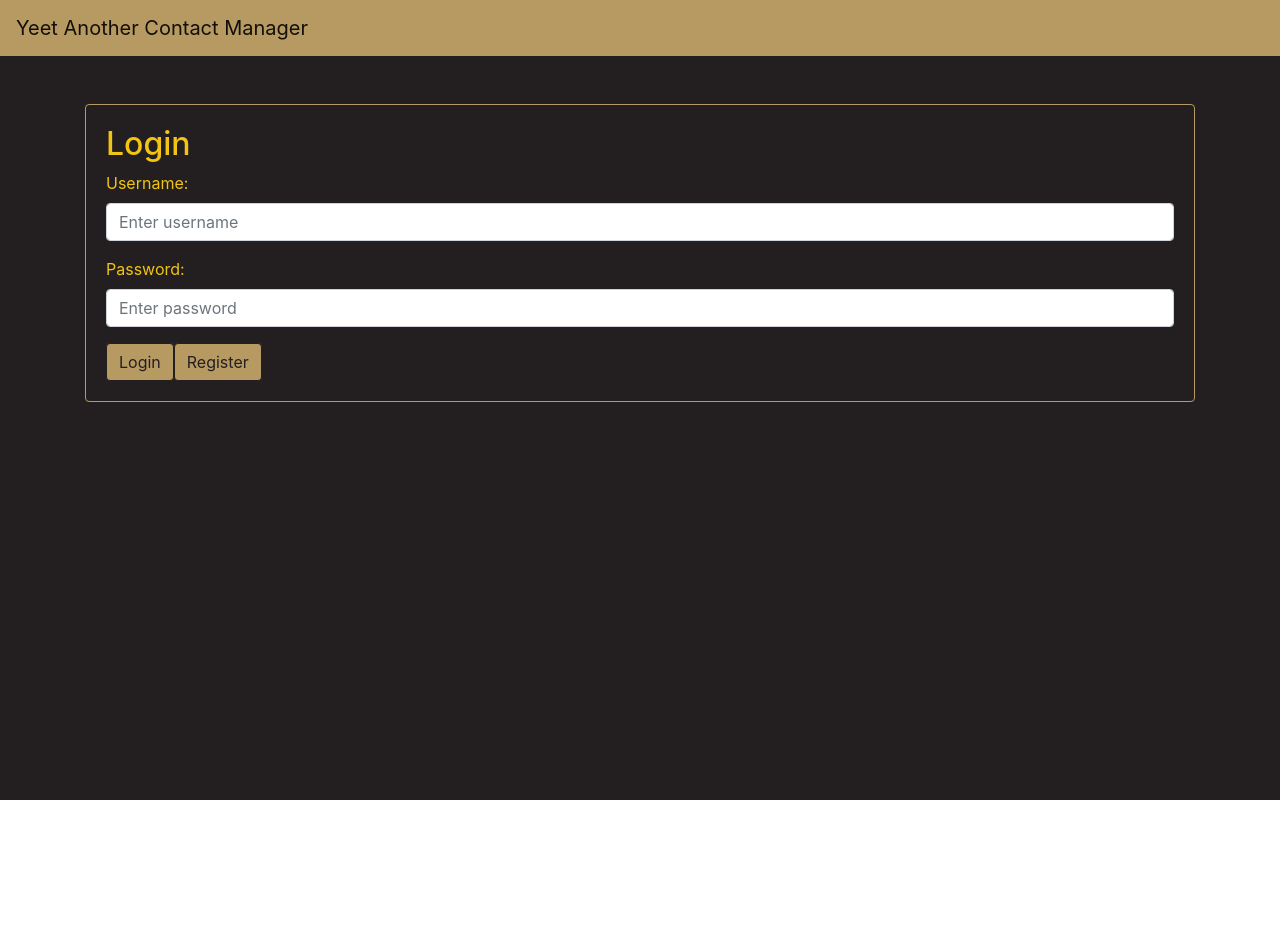
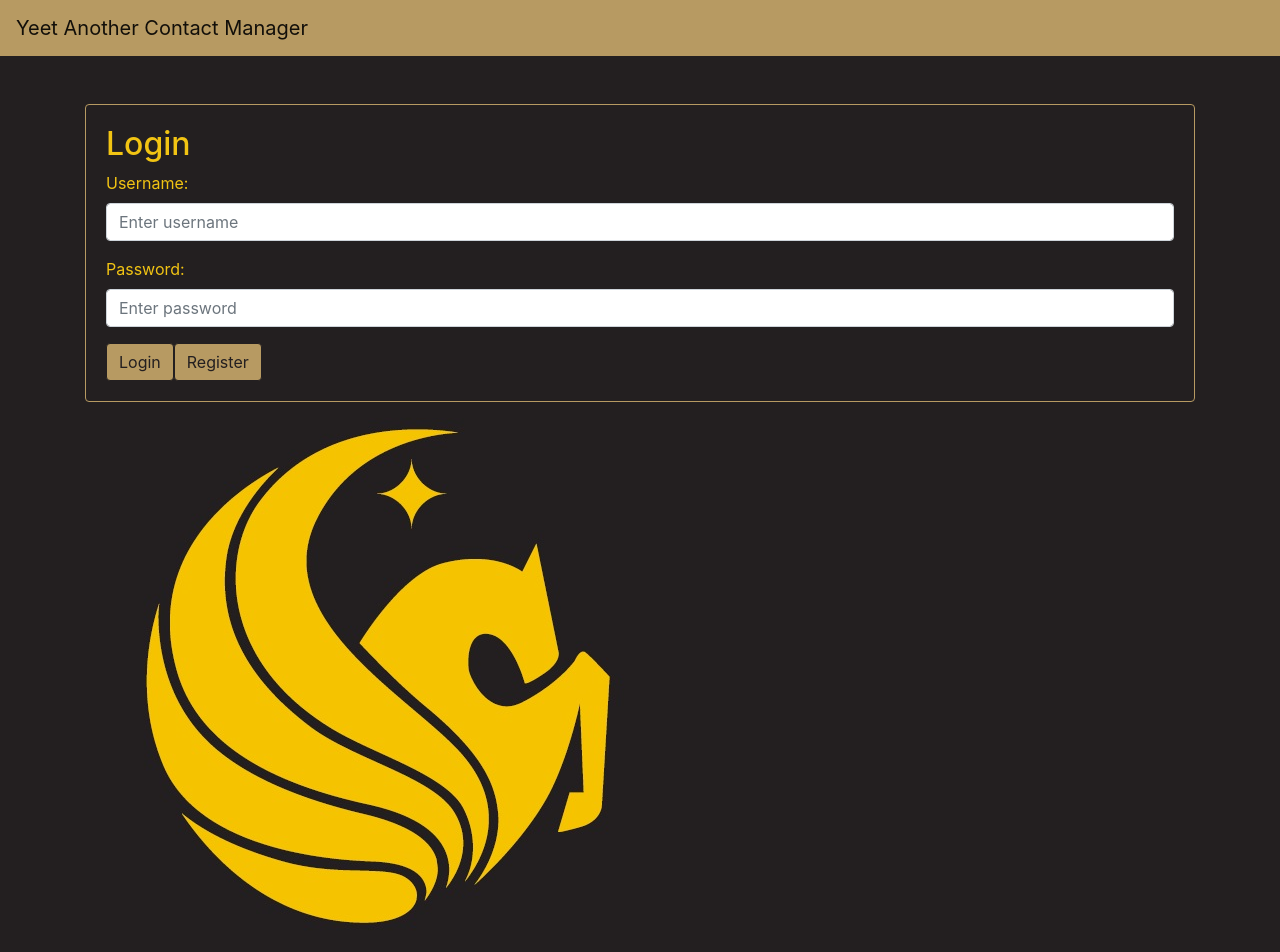
Before and after one commit to SauceMcFloss/ContactManager, a Vue app: page /#/ in a window 1280 px wide. Shown: the top 952 px of the page. Before the commit the page ends 800 px from the top, so only its background shows below. Built offline with nearby package versions, Linux system fonts and the light colour scheme.

Commit message:
Add files via upload

```diff
--- a/src/components/LoginForm.vue
+++ b/src/components/LoginForm.vue
@@ -22,6 +22,7 @@
             </b-form>
         </b-card>
     </b-container>
+	<img src="./UCF_Pegasus_Logo.jpg" alt="UCF Pegasus">
   </div>
 </template>
 
```
Also changed, not shown: src/components/UCF_Pegasus_Logo.jpg (added).
